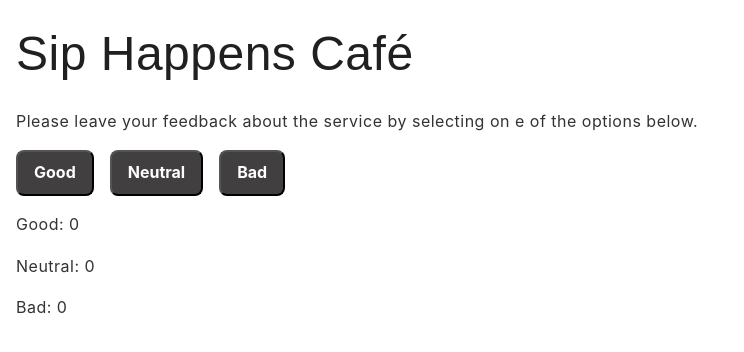
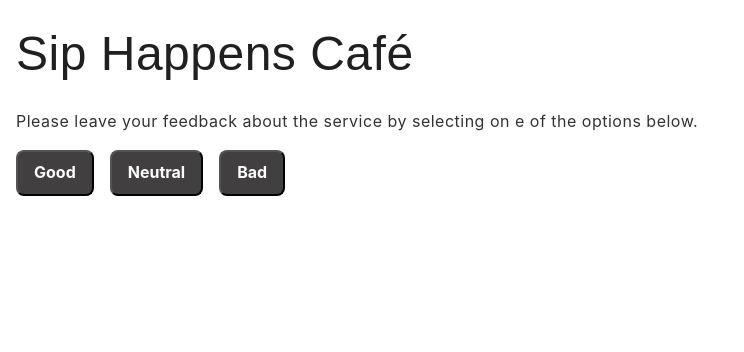
Before and after one commit to LadaM/ggoit-neo-react-hw-module2, a React (Vite) app: page / in a window 1280 px wide. Shown: the top 352 px of the page, without its empty margins (0-744 px from the left). Built offline with nearby package versions, Linux system fonts and the light colour scheme.

Commit message:
showing feedback stats only iff there is feedback data

```diff
--- a/src/App.jsx
+++ b/src/App.jsx
@@ -7,12 +7,13 @@ import Feedback from './components/Feedback.jsx';
 function App() {
 
   const [feedback, setFeedback] = useState({ good: 0, neutral: 0, bad: 0 });
-    return (
+  const hasFeedback = Object.values(feedback).some((value) => value > 0);
+  return (
         <>
             <div className={css.container}>
               <Description />
-              <Options feedback={feedback} setFeedback={setFeedback} />
-              <Feedback feedback={feedback} />
+              <Options hasFeedback={hasFeedback} setFeedback={setFeedback} />
+              {hasFeedback && <Feedback feedback={feedback} />}
             </div>
         </>
     )
--- a/src/components/Options.jsx
+++ b/src/components/Options.jsx
@@ -1,7 +1,7 @@
 import css from './Options.module.css';
 import PropTypes from 'prop-types';
 
-const Options = ({feedback, setFeedback}) => {
+const Options = ({hasFeedback, setFeedback}) => {
   const handleFeedback = (type) => {
     setFeedback((prevState) => ({
       ...prevState,
@@ -17,8 +17,6 @@ const Options = ({feedback, setFeedback}) => {
     });
   };
 
-  const hasFeedback = Object.values(feedback).some((value) => value > 0);
-
   return (<div className={css.container}>
     <button className={css.btn} onClick={() => handleFeedback('good')}>Good</button>
     <button className={css.btn} onClick={() => handleFeedback('neutral')}>Neutral</button>
@@ -28,11 +26,7 @@ const Options = ({feedback, setFeedback}) => {
 };
 
 Options.propTypes = {
-  feedback: PropTypes.shape({
-    good: PropTypes.number.isRequired,
-    neutral: PropTypes.number.isRequired,
-    bad: PropTypes.number.isRequired,
-  }),
+  hasFeedback: PropTypes.bool.isRequired,
   setFeedback: PropTypes.func.isRequired,
 };
 
```
